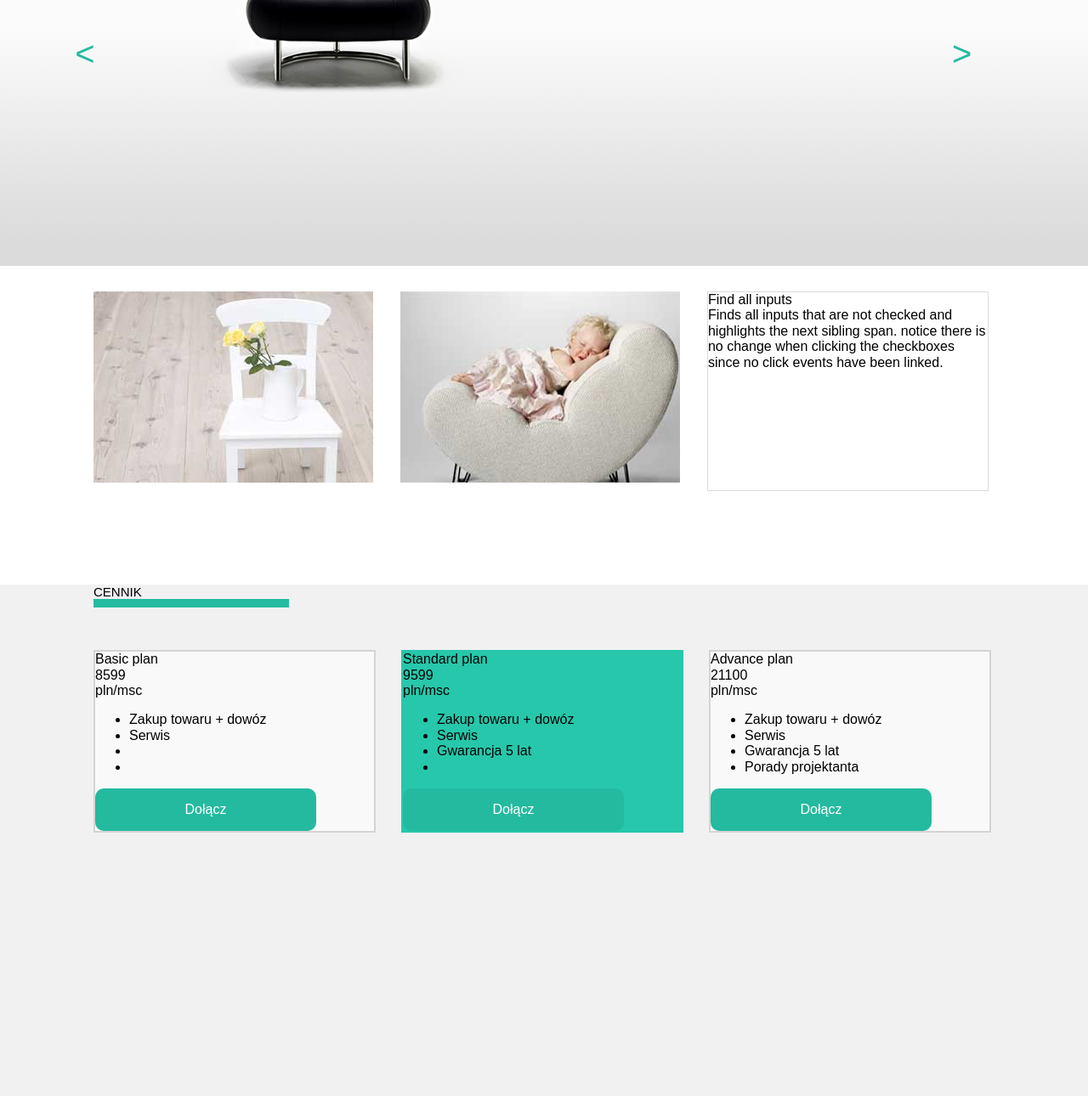
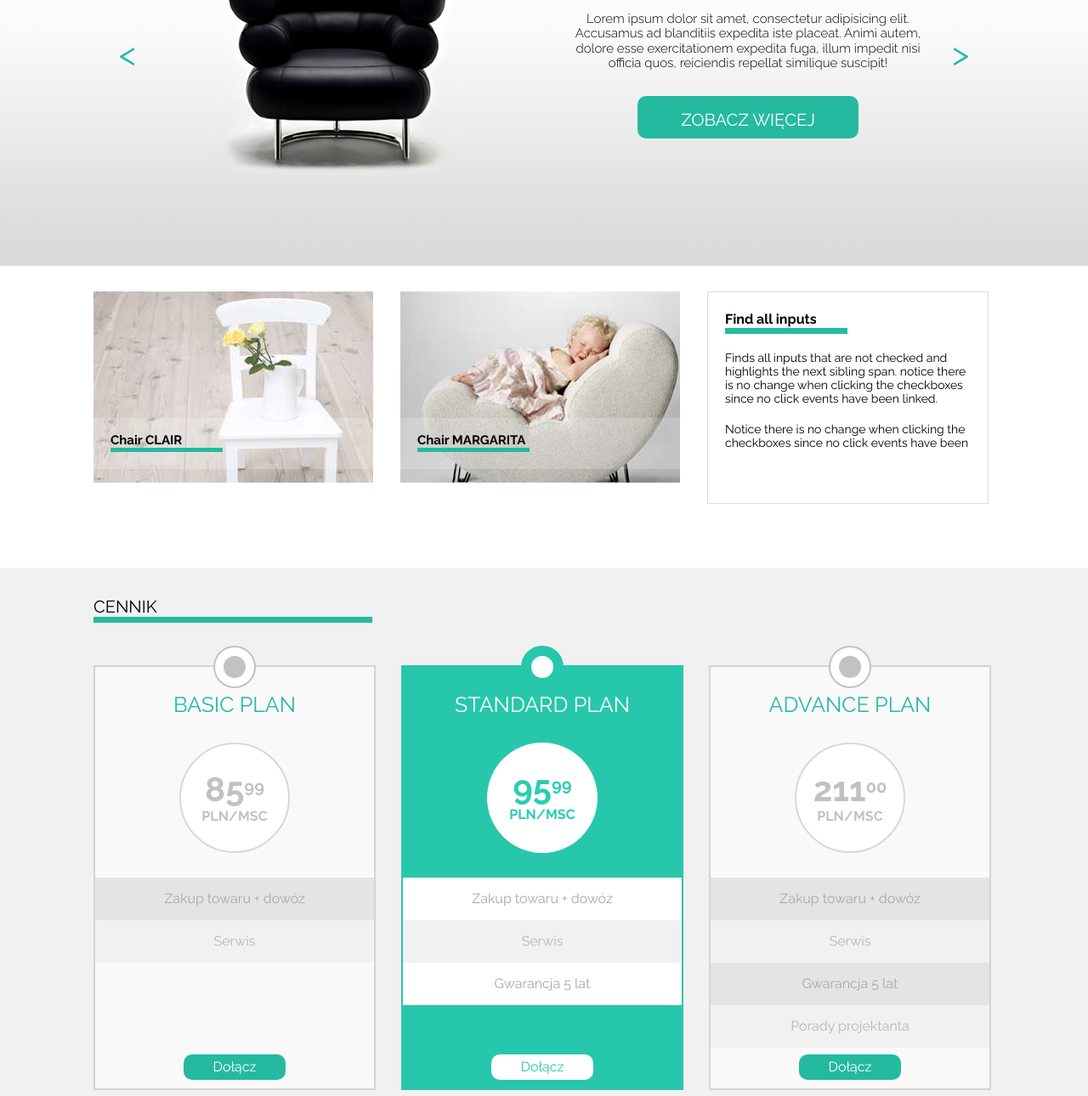
Before and after one commit to MRoszakPL/Sit-On-Chair, a plain HTML site: page index.html in a window 1280 px wide. Shown: the part 227-1517 px from the top of the page at 85% size. Drawn offline with nearby package versions, Linux system fonts and the light colour scheme.

Commit message:
Big part of CSS related to slider, gallery and offers presentation was added. Some of HTML code was rewritten.

```diff
--- a/css/style.css
+++ b/css/style.css
@@ -1,29 +1,31 @@
-body{
-    font-family: "Rad Arial",  Arial, Halvetica, sans-serif;
+body {
+    font-family: "Raleway", Arial, Halvetica, sans-serif;
 }
 
-.clearfix{
+.clearfix {
     content: " ";
     display: block;
     clear: both;
 }
 
-
+ul, li {
+    padding: 0;
+    margin: 0;
+}
 
 nav {
 
     background-color: black;
     height: 40px;
-
-    font-size: 10px;
+    font-size: 12px;
 }
 
-.container{
+.container {
     width: 1200px;
     margin: 0 auto;
 }
 
-.container::after{
+.container::after {
     content: "";
     display: block;
     clear: both;
@@ -33,7 +35,7 @@ nav div ul {
     margin: 0 auto;
     list-style: none;
     padding: 0;
-    float:right;
+    float: right;
 }
 
 nav a {
@@ -50,13 +52,12 @@ nav > div > ul > li {
     margin-right: 40px;
 }
 
-nav > div > ul > li >ul {
+nav > div > ul > li > ul {
     position: absolute;
     display: none;
 }
 
-
-nav > div > ul > li ul::before{
+nav > div > ul > li ul::before {
     position: absolute;
     content: "";
     display: block;
@@ -73,7 +74,6 @@ nav > div > ul > li:hover ul {
     display: block;
 }
 
-
 .dropdown {
     right: -40px;
     left: -40px;
@@ -86,7 +86,8 @@ nav > div > ul > li:hover ul {
 
     background-color: black;
 }
-.dropdown li a{
+
+.dropdown li a {
     line-height: 20px;
     font-weight: 400;
 }
@@ -95,19 +96,22 @@ nav > div > ul > li:hover ul {
     margin-top: 5px;
 }
 
-nav > div> label{
+nav > div > label {
     float: left;
+    margin-left: 70px;
     line-height: 40px;
     text-transform: uppercase;
     color: white;
 }
 
-nav > div > label > span{
+nav > div > label > span {
     color: #2cd1b3;
     font-weight: 700;
 }
 
-.col-10{
+/* Slider css */
+
+.col-10 {
     padding: 0;
     width: 10%;
     box-sizing: border-box;
@@ -117,82 +121,98 @@ nav > div > label > span{
     font-size: 40px;
 }
 
-img{
-    display: 0;
-    margin: 0 auto;
-}
-p{
+p {
     margin: 0;
 }
 
-.col-10:first-child{
-    text-align: center;
+.col-10:first-child {
+    text-align: right;
     height: 500px;
 }
-.col-40{
 
+.col-40 {
+    position: relative;
     width: 40%;
     box-sizing: border-box;
     float: left;
     height: 500px;
 }
 
-.col-40 div{
+.col-40 div > p:first-of-type {
+    font-size: 40px;
+    text-transform: uppercase;
+    text-align: center;
+    margin: 0 20px 20px 0;
+}
 
-    margin: 0 auto;
+.col-40 div > p:first-of-type > span {
+    font-size: 40px;
+    text-transform: uppercase;
     text-align: center;
+    color: #24ba9f;
+    font-weight: bold;
+}
+
+.col-40 div > p:nth-of-type(2) {
+    font-size: 15px;
+    text-align: center;
+    font-weight: 300;
+    margin: 30px;
+}
+
+.col-40 div > button {
+    box-sizing: border-box;
+    display: block;
+    width: 260px;
+    height: 50px;
 
 }
 
+.col-40 div > button > span {
 
-
-.col-33{
-    width: calc(33.33333% - 69px);
-    box-sizing: border-box;
-    float: left;
-    margin-bottom: 75px;
-    margin-right: 30px;
+    line-height: 50px;
+    font-size: 20px;
 
 }
 
-.gallery .col-33:first-of-type{
-    height: 235px;
-    margin-left: 70px;
-
+li .col-40 img {
+    position: absolute;
+    bottom: 70px;
+    left: 0;
 }
 
-.gallery .col-33:last-of-type{
-    border: 1px solid #dbdbdb;
-    height: 235px;
-    margin-right: 70px;
+.col-40 div.slogan {
+    position: absolute;
+    bottom: 30%;
+    left: 0;
 }
 
-.slider div ul{
-    list-style: none;
-    padding: 0;
-    margin:0;
+.slider {
+rgba(254, 254, 254, 1)), color-stop(8 %, rgba(254, 254, 254, 1)), color-stop(46 %, rgba(250, 250, 250, 1)), color-stop(82 %, rgba(226, 226, 226, 1)), color-stop(95 %, rgba(219, 219, 219, 1)), color-stop(100 %, rgba(219, 219, 219, 1)));
+    background: -webkit-linear-gradient(top, rgba(254, 254, 254, 1) 0%, rgba(254, 254, 254, 1) 8%, rgba(250, 250, 250, 1) 46%, rgba(226, 226, 226, 1) 82%, rgba(219, 219, 219, 1) 95%, rgba(219, 219, 219, 1) 100%);
+    background: -o-linear-gradient(top, rgba(254, 254, 254, 1) 0%, rgba(254, 254, 254, 1) 8%, rgba(250, 250, 250, 1) 46%, rgba(226, 226, 226, 1) 82%, rgba(219, 219, 219, 1) 95%, rgba(219, 219, 219, 1) 100%);
+    background: -ms-linear-gradient(top, rgba(254, 254, 254, 1) 0%, rgba(254, 254, 254, 1) 8%, rgba(250, 250, 250, 1) 46%, rgba(226, 226, 226, 1) 82%, rgba(219, 219, 219, 1) 95%, rgba(219, 219, 219, 1) 100%);
+    background: linear-gradient(to bottom, rgba(254, 254, 254, 1) 0%, rgba(254, 254, 254, 1) 8%, rgba(250, 250, 250, 1) 46%, rgba(226, 226, 226, 1) 82%, rgba(219, 219, 219, 1) 95%, rgba(219, 219, 219, 1) 100%);
+    filter: progid:DXImageTransform.Microsoft.gradient(startColorstr='#fefefe', endColorstr='#dbdbdb', GradientType=0);
+    margin-bottom: 30px;
 }
 
-.slider{
-    rgba(254,254,254,1)), color-stop(8%, rgba(254,254,254,1)), color-stop(46%, rgba(250,250,250,1)), color-stop(82%, rgba(226,226,226,1)), color-stop(95%, rgba(219,219,219,1)), color-stop(100%, rgba(219,219,219,1)));
-    background: -webkit-linear-gradient(top, rgba(254,254,254,1) 0%, rgba(254,254,254,1) 8%, rgba(250,250,250,1) 46%, rgba(226,226,226,1) 82%, rgba(219,219,219,1) 95%, rgba(219,219,219,1) 100%);
-    background: -o-linear-gradient(top, rgba(254,254,254,1) 0%, rgba(254,254,254,1) 8%, rgba(250,250,250,1) 46%, rgba(226,226,226,1) 82%, rgba(219,219,219,1) 95%, rgba(219,219,219,1) 100%);
-    background: -ms-linear-gradient(top, rgba(254,254,254,1) 0%, rgba(254,254,254,1) 8%, rgba(250,250,250,1) 46%, rgba(226,226,226,1) 82%, rgba(219,219,219,1) 95%, rgba(219,219,219,1) 100%);
-    background: linear-gradient(to bottom, rgba(254,254,254,1) 0%, rgba(254,254,254,1) 8%, rgba(250,250,250,1) 46%, rgba(226,226,226,1) 82%, rgba(219,219,219,1) 95%, rgba(219,219,219,1) 100%);
-    filter: progid:DXImageTransform.Microsoft.gradient( startColorstr='#fefefe', endColorstr='#dbdbdb', GradientType=0 );
-    margin-bottom: 30px;
-}
-.slider div ul li{
+.slider div ul li {
     display: block;
 
 }
 
-.slider div>ul>li:not(:first-child){
+.slider div ul {
+    list-style: none;
+    padding: 0;
+    margin: 0;
+}
+
+.slider div > ul > li:not(:first-child) {
     display: none;
 }
 
-
-button{
+button {
 
     margin: 0 auto;
     background-color: #24ba9f;
@@ -203,53 +223,278 @@ button{
     border-color: transparent;
 }
 
-button span{
+button span {
     text-transform: uppercase;
     font-size: 16px;
 }
+
+/* Galley css */
+
+.col-33 {
+    position: relative;
+    width: calc(33.33333% - 69px);
+    box-sizing: border-box;
+    float: left;
+    margin-bottom: 75px;
+    margin-right: 30px;
+
+}
+
+.col-33 div {
+    position: absolute;
+    bottom: 20px;
+    left: 0;
+    height: 60px;
+    width: 100%;
+    background-color: rgba(255, 255, 255, 0.2);
+    font-weight: bold;
+}
+
+.col-33 div > h2 {
+    position: absolute;
+    bottom: 0;
+    left: 0;
+    opacity: 1;
+    color: #000000;
+
+    margin: 0 20px 20px 20px;
+    width: 40%;
+    border-bottom: 5px solid #24ba9f;
+    display: block;
+    font-size: 15px;
+    font-weight: bold;
+
+}
+
+.col-33 div > h2 > span {
+    text-transform: uppercase;
+}
+
+.gallery .col-33:first-of-type {
+    margin-left: 70px;
+
+}
+
+.gallery .col-33:last-of-type {
+    border: 1px solid #dbdbdb;
+    height: 250px;
+    margin-right: 70px;
+}
+
+.gallery .col-33 > h2 {
+    display: block;
+    width: 33%;
+    font-size: 16px;
+    font-weight: bold;
+    padding: 10px 35px 0 0;
+    margin-left: 20px;
+    border-bottom: 7px solid #25bba0;
+}
+
+.gallery .col-33 > p {
+    font-size: 14px;
+    margin: 20px 20px;
+
+}
+
+.gallery::after {
+    content: "";
+    display: block;
+    clear: both;
+}
+
 /* Prices's part of styles */
 
-.prices{
+.prices {
     height: 700px;
     background-color: #f1f1f1;
 }
 
-
-.prices .container>h2{
+.prices .container > h2 {
     display: block;
     width: 0.66em;
-
-    font-size: 15px;
-    font-weight: 500;
-    margin: 35px 0 50px 70px;
+    font-size: 20px;
+    font-weight: normal;
+    margin: 0 0 50px 70px;
     text-transform: uppercase;
-    padding: 0px 220px 0px 0;
-    border-bottom: 10px solid #25bba0;
+    padding: 35px 315px 0 0;
+    border-bottom: 7px solid #25bba0;
 }
 
-.planForm{
+.planForm {
+    position: relative;
+    color: #25bba0;
     box-sizing: border-box;
     background-color: #f9f9f9;
     width: calc(33.33333% - 68px);
+    height: 500px;
     float: left;
     border: 2px solid #d4d4d4;
-    margin-right:30px;
+    margin-right: 30px;
 }
 
-.planForm:first-of-type{
+.planForm::after {
+    position: absolute;
+    box-sizing: border-box;
+    display: block;
+    top: -25px;
+    left: calc(50% - 25px);
+    content: "";
+    width: 50px;
+    height: 50px;
+    border: 2px solid #c2c2c2;
+    border-radius: 50%;
+    background-color: white;
+
+}
+
+.planForm + .active::after {
+    border: 2px solid #27c7ab;
+    background-color: #27c7ab;
+}
+
+.circle {
+    position: absolute;
+    box-sizing: border-box;
+    display: block;
+    top: -13px;
+    left: calc(50% - 13px);
+    content: "";
+    width: 26px;
+    height: 26px;
+    border-radius: 50%;
+    background-color: #c2c2c2;
+    z-index: 6;
+}
+
+.active .circle {
+    background-color: white;
+
+}
+
+.planForm:first-of-type {
     margin-left: 70px;
 
 }
-.planForm:last-of-type{
+
+.planForm:last-of-type {
     margin-right: 70px;
 
 }
 
-.planForm+.active{
+.planForm > div > p {
+    box-sizing: border-box;
+    font-size: 25px;
+    text-transform: uppercase;
+    text-align: center;
+    padding-top: 30px;
+}
+
+.rounded p {
+    text-transform: uppercase;
+    font-weight: 700;
+    color: #c1c1c1;
+}
+
+.active .rounded p {
+    color: #2acdb2;
+}
+
+.rounded p {
+    text-transform: uppercase;
+    font-weight: 700;
+}
+
+.rounded p:first-of-type {
+    font-size: 40px;
+    font-weight: 700;
+    margin-top: 30px;
+}
+
+.rounded p > sup {
+    font-size: 20px;
+
+}
+
+.planForm + .active {
     box-sizing: border-box;
     background-color: #27c7ab;
     width: calc(33.33333% - 68px);
     border: 2px solid #27c7ab;
+    color: #ffffff;
+}
+
+.rounded {
+    box-sizing: border-box;
+    margin-top: 30px;
+    position: absolute;
+    top: calc(50% - 65px);
+    left: calc(50% - 65px);
+    height: 130px;
+    width: 130px;
+    border-radius: 50%;
+    text-align: center;
+    background-color: white;
+    border: 2px solid #d8d8d8;
+    color: black;
+}
+
+.active .rounded {
+    border: none;
+}
+
+.row-50 {
+    position: relative;
+    height: 50%;
+    list-style: none;
+}
+
+.row-50 ul > li {
+    height: 50px;
+    line-height: 50px;
+    width: 100%;
+    display: block;
+    background-color: #e4e4e4;
+    text-align: center;
+    color: #a8a8a8;
+}
+
+.active .row-50 ul > li {
+    background-color: #ffffff;
+
+}
+
+.active .row-50 ul > li:nth-of-type(2n) {
+    background-color: #f1f1f1;
+    color: #b7b7b7;
+}
+
+.row-50 ul > li:nth-of-type(2n) {
+    background-color: #f1f1f1;
+    color: #b7b7b7;
+}
+
+.row-50 ul > li.notVisible {
+    background-color: inherit;
+    color: inherit;
+}
+
+.active .row-50 ul > li.notVisible {
+    background-color: inherit;
+    color: inherit;
+}
+
+.planForm button {
+    position: absolute;
+    width: 120px;
+    height: 30px;
+    bottom: 10px;
+    left: calc(50% - 60px);
+}
+
+.planForm + .active button {
+    color: #27c7ab;
+    background-color: white;
 }
 
 /* Contact form's part styles */
@@ -261,45 +506,50 @@ button span{
 
 }
 
-.contact .col-40{
+.contact .col-40 {
     position: relative;
-    margin: 0px 0px 50px 0;
+    margin: 0 0 50px 0;
     height: 550px;
 }
-.col-60{
+
+.col-60 {
     box-sizing: border-box;
     position: relative;
     width: 60%;
     float: left;
-    margin: 0px 0px 50px 0;
+    margin: 0 0 50px 0;
     height: 550px;
 }
 
-.contact .container>h2{
+.contact .container > h2 {
     width: 0.66em;
     display: block;
-    font-size: 15px;
+    font-size: 20px;
     font-weight: 500;
     margin: 35px 0 50px 70px;
     text-transform: uppercase;
-    padding: 0px 220px 0px 0;
-    border-bottom: 10px solid #25bba0;
+    padding: 0 300px 0 0;
+    border-bottom: 7px solid #25bba0;
 }
 
-input{
+input {
     box-sizing: border-box;
     display: block;
     height: 65px;
     width: 630px;
+
     margin: 15px 70px;
     border: 1px solid #a1e6d1;
 }
 
-input[placeholder]{
+input[placeholder] {
+    font-size: 40px;
+    font-weight: 300;
     padding: 0 0 0 15px;
+    opacity: 0.5;
 }
 
-textarea{
+textarea {
     box-sizing: border-box;
     height: 185px;
     width: 630px;
@@ -308,17 +558,21 @@ textarea{
     border-color: #a1e6d1;
 }
 
-textarea[placeholder]{
+textarea[placeholder] {
     padding: 20px 0 0 15px;
+    opacity: 0.5;
+    font-weight: 300;
+    font-size: 40px;
 }
 
-.permission{
-    font-size: 24px;
+.permission {
+    font-size: 22px;
     margin: 35px;
     font-weight: 300;
     color: #919191;
 }
-p>img{
+
+p > img {
     box-sizing: border-box;
     display: block;
     float: left;
@@ -329,39 +583,66 @@ p>img{
 
 }
 
-.contact button{
+p > input {
+    box-sizing: border-box;
+    -webkit-appearance: none;
+    -moz-appearance: none;
+
+    float: left;
+    margin: 0;
+    width: 50px;
+    height: 50px;
+    border: 1px solid #a1e6d1;
+
+}
+
+form .col-40 > img {
+    height: 190px;
+    margin: 0 auto;
+}
+
+.contact button {
     margin: 0 35px 0 35px;
     height: 70px;
     width: 410px;
     text-transform: uppercase;
-    font-size: 25px;
+    font-size: 30px;
+    font-weight: 700;
 }
 
-.communities{
+.communities {
     position: absolute;
     bottom: 0;
     left: 0;
     width: 100%;
+
 }
-.communities>span{
-    float:right;
+
+.communities > span {
+
     display: block;
+    float: right;
     line-height: 40px;
-    font-size: 15px;
+    font-size: 20px;
     color: #919191;
 }
 
-.communities>a{
+.communities > a {
     display: block;
     float: left;
+
 }
 
-#copyrights{
+.communities > a:first-of-type {
+    margin-left: 35px;
+}
+
+#copyrights {
     position: absolute;
     bottom: 0;
     left: 70px;
     color: #919191;
-    font-size: 10px;
+    font-size: 20px;
     line-height: 40px;
 
 }
--- a/index.html
+++ b/index.html
@@ -4,9 +4,9 @@
     <meta charset="UTF-8">
     <title>Sit On Chair</title>
     <link href="https://necolas.github.io/normalize.css/8.0.0/normalize.css" type="text/css" rel="stylesheet">
+    <link href="https://fonts.googleapis.com/css?family=Raleway:300,400,700&amp;subset=latin-ext" rel="stylesheet">
     <link href="css/style.css" type="text/css" rel="stylesheet">
 
-    <link href="https://fonts.googleapis.com/css?family=Raleway:300,400,700&amp;subset=latin-ext" rel="stylesheet">
 
 </head>
 <body>
@@ -41,8 +41,8 @@
                     <img src="images/black_chair.png">
                 </div>
                 <div class="col-40">
-                    <div>
-                        <p>SIT <span>ON</span> OUR  <span>CHAIR</span></p>
+                    <div class="slogan">
+                        <p>SIT <span>ON</span> OUR <span>CHAIR</span></p>
                         <p>Lorem ipsum dolor sit amet, consectetur adipisicing elit.
                             Accusamus ad blanditiis expedita iste placeat. Animi autem,
                             dolore esse exercitationem expedita fuga,
@@ -73,15 +73,18 @@
     <div class="container">
         <div class="col-33">
             <img src="images/box1_img.jpg">
+            <div class="overlay"><h2>Chair <span>Clair</span></h2></div>
         </div>
         <div class="col-33">
             <img src="images/box2_img.jpg">
+            <div class="overlay"><h2>Chair <span>Margarita</span></h2></div>
         </div>
         <div class="col-33">
-            <span>Find all inputs        </span>
+            <h2>Find all inputs </h2>
             <p>Finds all inputs that are not checked and highlights the next sibling span.
                 notice there is no change when clicking the checkboxes since no click events
                 have been linked.</p>
+            <p>Notice there is no change when clicking the checkboxes since no click events have been</p>
         </div>
     </div>
 </section>
@@ -89,39 +92,53 @@
     <div class="container">
         <h2>Cennik</h2>
         <div class="planForm">
+            <span class="circle"></span>
+            <div class="row-50">
                 <p>Basic plan</p>
-            <div class="rouned">
-                <p>85<span>99</span></p>
+                <div class="rounded">
+                    <p>85<sup>99</sup></p>
                     <p>pln/msc</p>
                 </div>
+            </div>
+            <div class="row-50">
                 <ul>
                     <li>Zakup towaru + dowóz</li>
                     <li>Serwis</li>
-                <li></li>
-                <li></li>
+                    <li class="notVisible"></li>
+                    <li class="notVisible"></li>
                 </ul>
                 <button>Dołącz</button>
             </div>
+        </div>
         <div class="planForm active">
+            <span class="circle"></span>
+            <div class="row-50">
                 <p>Standard plan</p>
-            <div class="rouned">
-                <p>95<span>99</span></p>
+                <div class="rounded activated">
+                    <p>95<sup>99</sup></p>
                     <p>pln/msc</p>
                 </div>
+            </div>
+            <div class="row-50">
                 <ul>
                     <li>Zakup towaru + dowóz</li>
                     <li>Serwis</li>
                     <li>Gwarancja 5 lat</li>
-                <li></li>
+                    <li class="notVisible"></li>
                 </ul>
                 <button>Dołącz</button>
             </div>
+        </div>
         <div class="planForm">
+            <span class="circle active"></span>
+            <div class="row-50">
                 <p>Advance plan</p>
-            <div class="rouned">
-                <p>211<span>00</span></p>
+                <div class="rounded">
+                    <p>211<sup>00</sup></p>
                     <p>pln/msc</p>
                 </div>
+            </div>
+            <div class="row-50">
                 <ul>
                     <li>Zakup towaru + dowóz</li>
                     <li>Serwis</li>
@@ -129,6 +146,7 @@
                     <li>Porady projektanta</li>
                 </ul>
                 <button>Dołącz</button>
+            </div>
         </div>
 
     </div>
@@ -141,12 +159,12 @@
             <div class="col-60">
                 <input type="text" name="name" placeholder="Imię">
                 <input type="email" name="email" placeholder="email">
-                <textarea  name="message" placeholder="Wiadomość"></textarea>
+                <textarea name="message" placeholder="Wiadomość"></textarea>
                 <span id="copyrights">Copyright 2014|All Rights Reserved. - Sit On Chair</span>
             </div>
             <div class="col-40">
                 <img class="clearfix" src="images/red_chair.png">
-                    <p class="permission"> <img src="images/form_ok.jpg">Zgadzam się na przetwarzanie danych osobowych</p>
+                <p class="permission"><input type="checkbox">Zgadzam się na przetwarzanie danych osobowych</p>
                 <button>Wyślij</button>
                 <div class="communities">
                     <a href=""><img src="images/flickr.png"></a>
```
Also changed, not shown: README.md. Lines whose indentation alone changed are shown as unchanged.
